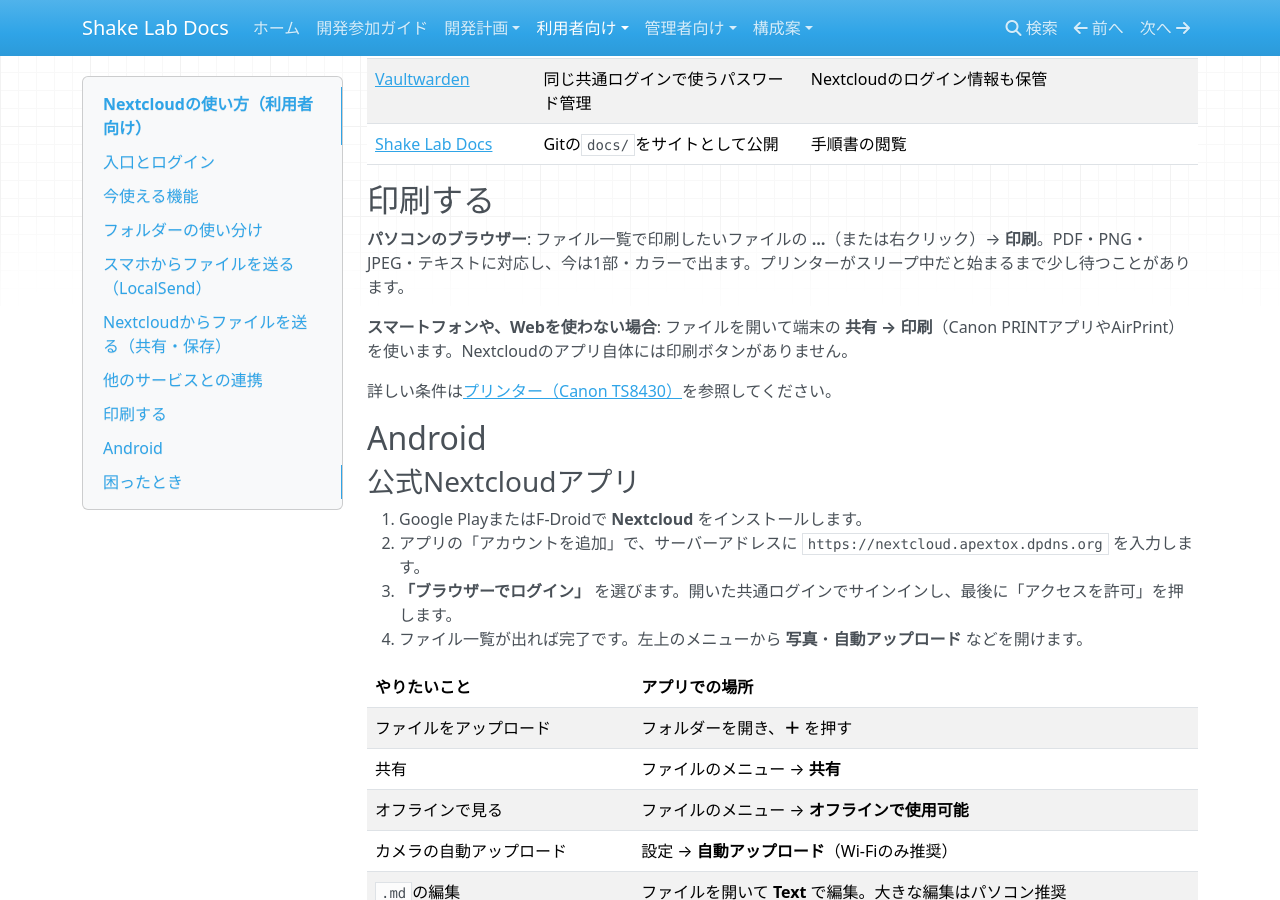
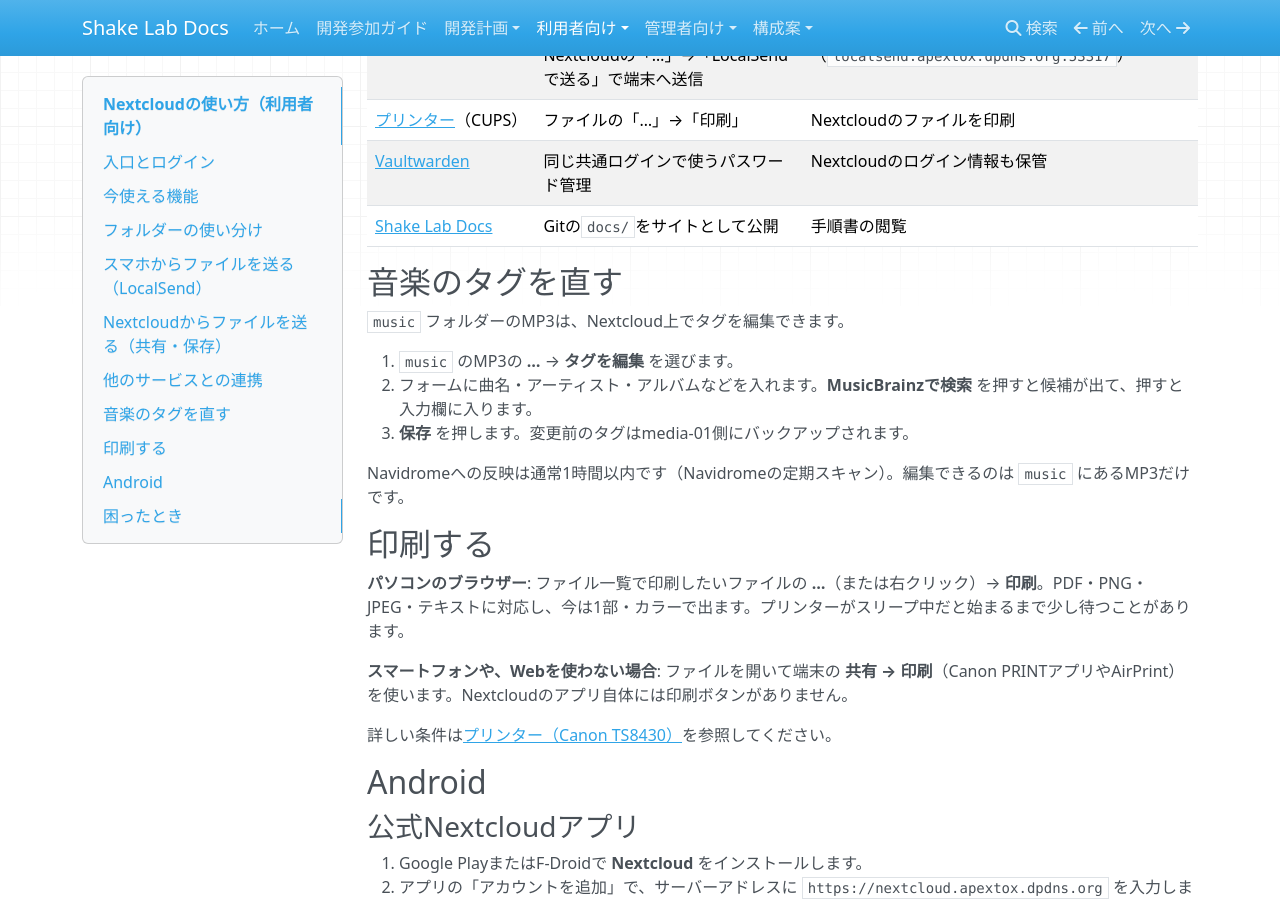
Before and after one commit to rurutheGeek/shake-cloud, an MkDocs documentation site: the page built from docs/services/nextcloud-guide.md, in a window 1280 px wide and 900 px high, scrolled down 3986 px. Built offline with MkDocs 1.6.1, drawn with Linux system fonts in a browser that asks for light colours; nearby versions of some CDN libraries; some of the changed text lies outside the part shown.

```diff
--- a/docs/services/nextcloud-guide.md
+++ b/docs/services/nextcloud-guide.md
@@ -26,6 +26,8 @@
 | 予定 | **Calendar** | カレンダー作成・共有・通知 |
 | TODO | **Tasks** | リストとタスク、期限、優先度 |
 | 印刷 | ファイルの **…** | **「印刷」**でCanon TS8430へ直接印刷（下記） |
+| タグ編集 | 音楽ファイルの **…** | 曲名・アーティスト・アルバム等を編集（MusicBrainz検索つき） |
+| 端末へ送信 | ファイルの **…** | **「LocalSendで送る」**で同じLANの端末へ送信（下記） |
 | 通知・検索・コメント・タグ | 画面右上など | 更新の通知、ファイル検索、コメント、タグ付け |
 | 2段階認証 | 個人設定 → セキュリティ | TOTPアプリの登録、バックアップコード |
 
@@ -123,6 +125,16 @@
 | [Vaultwarden](vaultwarden.md) | 同じ共通ログインで使うパスワード管理 | Nextcloudのログイン情報も保管 |
 | [Shake Lab Docs](https://docs.apextox.dpdns.org) | Gitの`docs/`をサイトとして公開 | 手順書の閲覧 |
 
+## 音楽のタグを直す
+
+`music` フォルダーのMP3は、Nextcloud上でタグを編集できます。
+
+1. `music` のMP3の **…** → **タグを編集** を選びます。
+2. フォームに曲名・アーティスト・アルバムなどを入れます。**MusicBrainzで検索** を押すと候補が出て、押すと入力欄に入ります。
+3. **保存** を押します。変更前のタグはmedia-01側にバックアップされます。
+
+Navidromeへの反映は通常1時間以内です（Navidromeの定期スキャン）。編集できるのは `music` にあるMP3だけです。
+
 ## 印刷する
 
 **パソコンのブラウザー**: ファイル一覧で印刷したいファイルの **…**（または右クリック）→ **印刷**。PDF・PNG・JPEG・テキストに対応し、今は1部・カラーで出ます。プリンターがスリープ中だと始まるまで少し待つことがあります。
```
Also changed, not shown: 1 other file.
